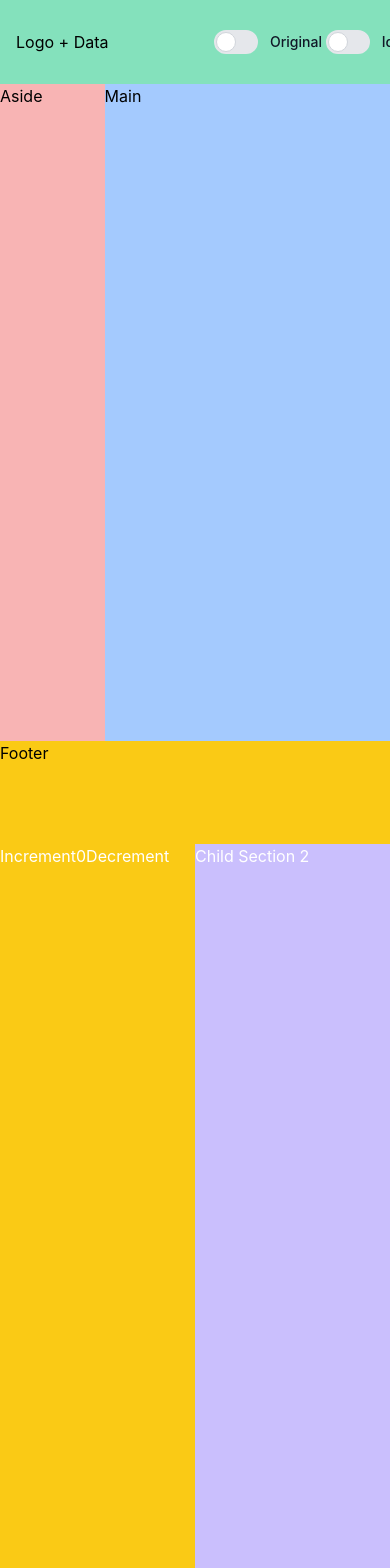
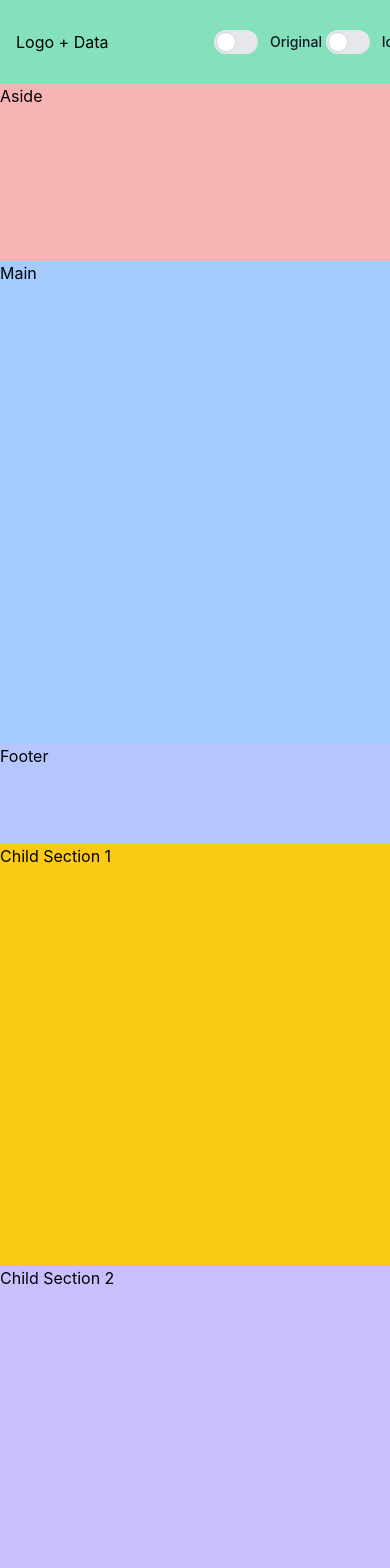
Before and after one commit to AEMatamoros/PorfolioV2, a React (Vite) app: page / in a window 390 px wide. Shown: the top 1568 px of the page. Built offline with nearby package versions, Linux system fonts and the light colour scheme.

Commit message:
Separed Header logic in separate component

```diff
--- a/src/App.tsx
+++ /dev/null
@@ -1,90 +0,0 @@
-import React from "react";
-import { useSelector, useDispatch } from "react-redux";
-import { RootState } from "./store/store";
-//Custom Hooks
-import SelecThemeHook from "./hooks/SelectThemeHook";
-import SelectLanguajeHook from "./hooks/SelectLanguajeHook";
-
-import { decrement, increment } from "./slices/counterSlice";
-
-export default function App() {
-  //Theme
-  let { wrapperRef, handleTheme, currentTheme } = SelecThemeHook();
-
-  //Languaje
-  let { currentLanguaje: texts, handleLanguaje } = SelectLanguajeHook();
-
-  const count = useSelector((state: RootState) => state.counter.value);
-  const dispatch = useDispatch();
-
-  return (
-    <>
-      <div className="wrapper" ref={wrapperRef}>
-        <section className="firstSection full-wh bg-black ">
-          <header className="main-header bg-green-300 dark:bg-black dark:text-white">
-            <div className="header-begin dark:text-white">Logo + Data</div>
-            <div className="header-end">
-              <label
-                htmlFor="toggle-darkmode"
-                className="flex items-center cursor-pointer relative"
-              >
-                <input
-                  type="checkbox"
-                  id="toggle-darkmode"
-                  className="sr-only"
-                  onChange={handleTheme}
-                />
-                <div className="toggle-bg bg-gray-200 border-2 border-gray-200 h-6 w-11 rounded-full"></div>
-                <span className="ml-3 text-gray-900 text-sm font-medium dark:text-white">
-                  {currentTheme !== "dark"
-                    ? texts.labels.themeLight
-                    : texts.labels.themeDark}
-                  &nbsp;
-                </span>
-              </label>
-
-              <label
-                htmlFor="toggle-languaje"
-                className="flex items-center cursor-pointer relative"
-              >
-                <input
-                  type="checkbox"
-                  id="toggle-languaje"
-                  className="sr-only"
-                  onChange={handleLanguaje}
-                />
-                <div className="toggle-bg bg-gray-200 border-2 border-gray-200 h-6 w-11 rounded-full"></div>
-                <span className="ml-3 text-gray-900 text-sm font-medium dark:text-white">
-                  {texts.labels.languaje}
-                </span>
-              </label>
-            </div>
-          </header>
-          <aside className="main-aside bg-red-300">Aside</aside>
-          <main className="main-main bg-blue-300">Main</main>
-          <footer className="main-footer bg-yellow-300">Footer</footer>
-        </section>
-      </div>
-      <section className="secondSection full-wh bg-green-700 text-white">
-        <div className="child-section bg-yellow-300">
-          <div>
-            <button
-              aria-label="Increment value"
-              onClick={() => dispatch(increment())}
-            >
-              Increment
-            </button>
-            <span>{count}</span>
-            <button
-              aria-label="Decrement value"
-              onClick={() => dispatch(decrement())}
-            >
-              Decrement
-            </button>
-          </div>
-        </div>
-        <div className="child-section bg-purple-300">Child Section 2</div>
-      </section>
-    </>
-  );
-}
--- /dev/null
+++ b/src/components/Header.tsx
@@ -0,0 +1,50 @@
+import React from "react";
+
+export default function Header({
+  handleTheme,
+  currentTheme,
+  texts,
+  handleLanguaje,
+}: any) {
+  return (
+    <header className="main-header bg-green-300 dark:bg-black dark:text-white">
+      <div className="header-begin dark:text-white">Logo + Data</div>
+      <div className="header-end">
+        <label
+          htmlFor="toggle-darkmode"
+          className="flex items-center cursor-pointer relative"
+        >
+          <input
+            type="checkbox"
+            id="toggle-darkmode"
+            className="sr-only"
+            onChange={handleTheme}
+          />
+          <div className="toggle-bg bg-gray-200 border-2 border-gray-200 h-6 w-11 rounded-full"></div>
+          <span className="ml-3 text-gray-900 text-sm font-medium dark:text-white">
+            {currentTheme !== "dark"
+              ? texts.labels.themeLight
+              : texts.labels.themeDark}
+            &nbsp;
+          </span>
+        </label>
+
+        <label
+          htmlFor="toggle-languaje"
+          className="flex items-center cursor-pointer relative"
+        >
+          <input
+            type="checkbox"
+            id="toggle-languaje"
+            className="sr-only"
+            onChange={handleLanguaje}
+          />
+          <div className="toggle-bg bg-gray-200 border-2 border-gray-200 h-6 w-11 rounded-full"></div>
+          <span className="ml-3 text-gray-900 text-sm font-medium dark:text-white">
+            {texts.labels.languaje}
+          </span>
+        </label>
+      </div>
+    </header>
+  );
+}
--- /dev/null
+++ b/src/interfaces/iTexts.ts
@@ -0,0 +1,4 @@
+export interface iTexts {
+    type:string,
+    labels:any
+}
--- /dev/null
+++ b/src/interfaces/iTheme.ts
@@ -0,0 +1,3 @@
+export interface iTheme {
+    value: string
+}
--- a/src/main.scss
+++ b/src/main.scss
@@ -79,3 +79,28 @@ html{
 @tailwind base;
 @tailwind components;
 @tailwind utilities;
+
+
+@media screen and (max-width:962px) {
+  .firstSection{
+    grid-template-areas:  "main-header main-header main-header main-header main-header"
+                          "main-aside main-aside main-aside main-aside main-aside"
+                          "main-aside main-aside main-aside main-aside main-aside"
+                          "main-main main-main main-main main-main main-main"
+                          "main-main main-main main-main main-main main-main"
+                          "main-main main-main main-main main-main main-main"
+                          "main-main main-main main-main main-main main-main"
+                          "main-main main-main main-main main-main main-main"
+                          "main-main main-main main-main main-main main-main"
+                          "main-footer main-footer main-footer main-footer main-footer ";
+  }
+
+  .secondSection{
+
+    .child-section{
+      width: 100%;
+      height: auto;
+      min-height: 50vh;
+    }
+  }
+}
--- a/src/main.tsx
+++ b/src/main.tsx
@@ -1,5 +1,5 @@
 import ReactDOM from "react-dom/client";
-import App from "./App";
+import App from "./views/App";
 import "./main.scss";
 
 import { store } from "./store/store";
--- a/src/slices/languajeSlice.ts
+++ b/src/slices/languajeSlice.ts
@@ -3,10 +3,7 @@ import type { PayloadAction } from '@reduxjs/toolkit';
 
 import { ESlabels } from '../languajes/ES';
 
-export interface iTexts {
-    type:string,
-    labels:any
-}
+import { iTexts } from '../interfaces/iTexts';
 
 const initialState : iTexts = {
     type: "ES", labels: ESlabels
--- /dev/null
+++ b/src/views/App.tsx
@@ -0,0 +1,37 @@
+import React from "react";
+
+//Custom Hooks
+import SelecThemeHook from "../hooks/SelectThemeHook";
+import SelectLanguajeHook from "../hooks/SelectLanguajeHook";
+
+import Header from "../components/Header";
+
+export default function App() {
+  //Theme
+  let { wrapperRef, handleTheme, currentTheme } = SelecThemeHook();
+
+  //Languaje
+  let { currentLanguaje: texts, handleLanguaje } = SelectLanguajeHook();
+
+  return (
+    <>
+      <div className="wrapper" ref={wrapperRef}>
+        <section className="firstSection full-wh bg-black ">
+          <Header
+            handleTheme={handleTheme}
+            currentTheme={currentTheme}
+            texts={texts}
+            handleLanguaje={handleLanguaje}
+          />
+          <aside className="main-aside bg-red-300">Aside</aside>
+          <main className="main-main bg-blue-300">Main</main>
+          <footer className="main-footer bg-indigo-300">Footer</footer>
+        </section>
+      </div>
+      <section className="secondSection full-wh bg-green-700 ">
+        <div className="child-section bg-yellow-300">Child Section 1</div>
+        <div className="child-section bg-purple-300">Child Section 2</div>
+      </section>
+    </>
+  );
+}
```
Also changed, not shown: src/slices/uiSlice.ts (+3 -5 lines).
